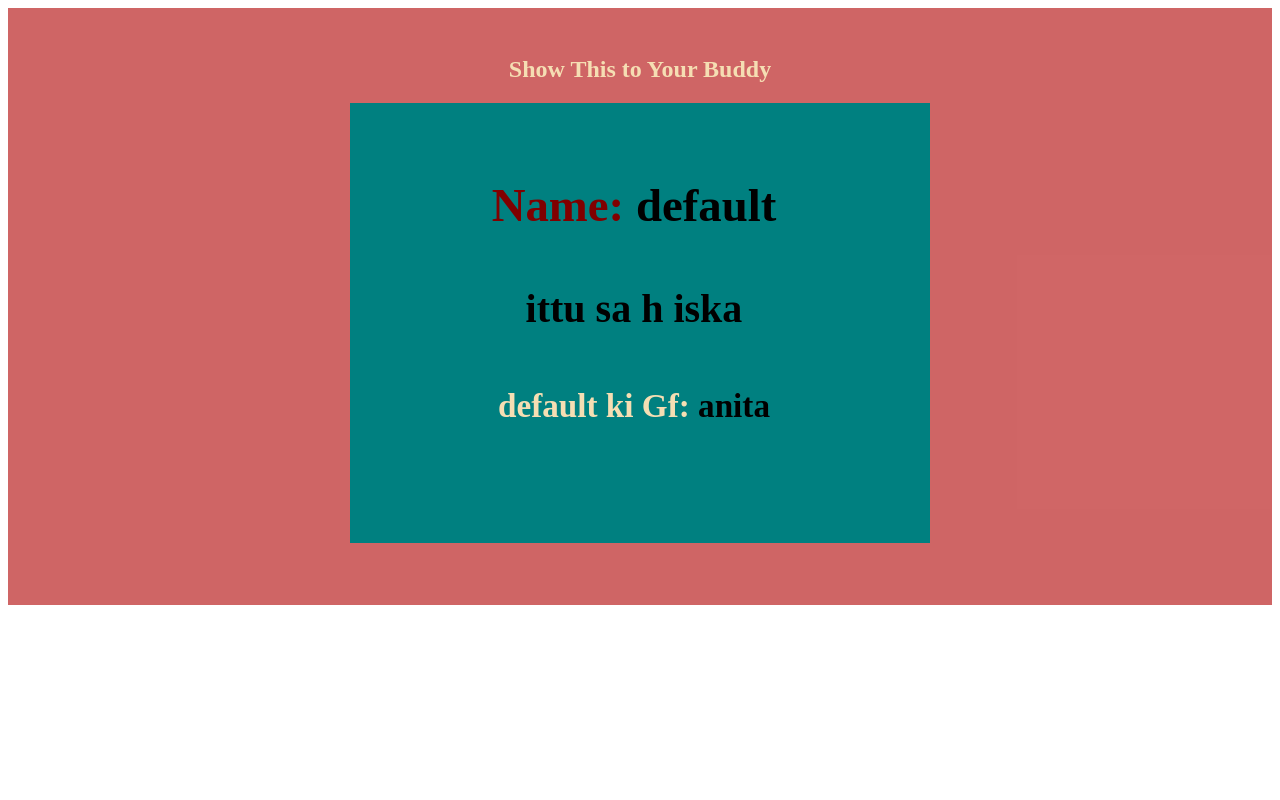
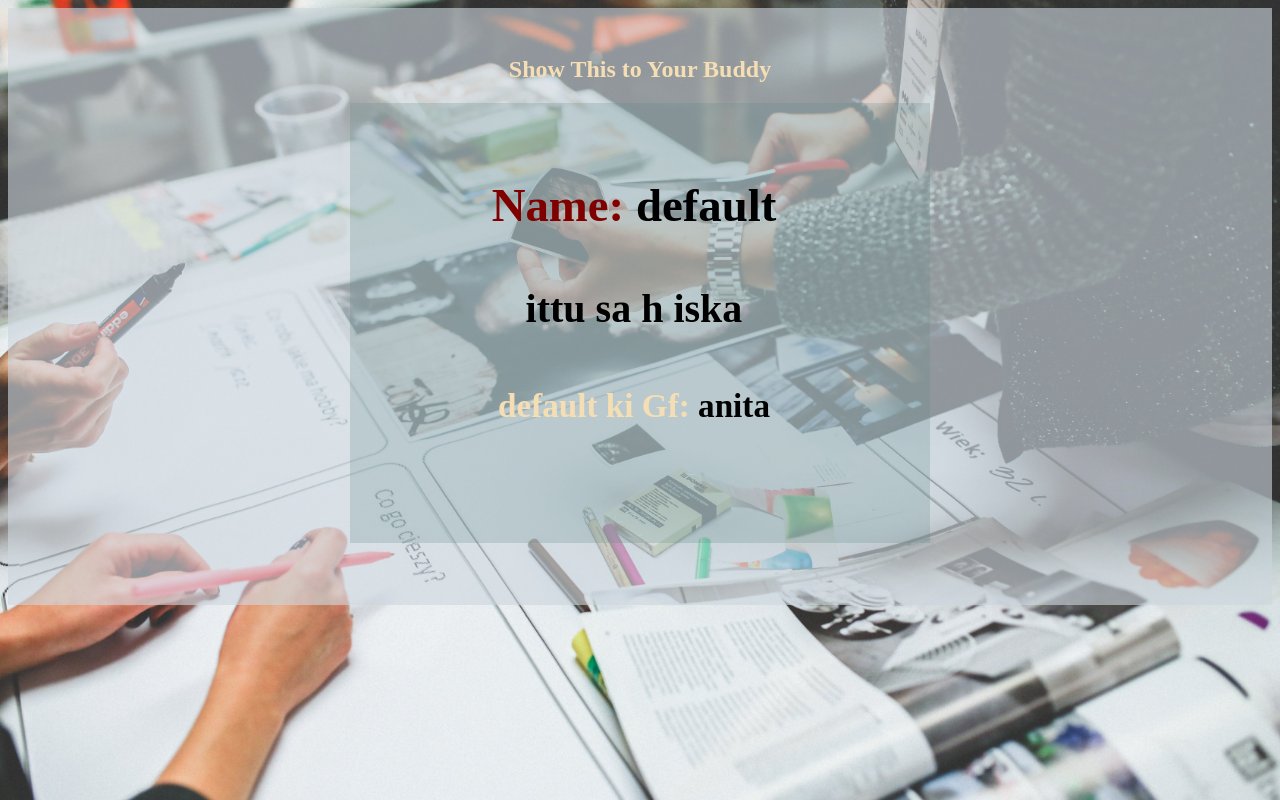
Before and after one commit to AnshulPratap26/Earn, a Django app: page /show in a window 1280 px wide. Run offline with Django 3.2, Linux system fonts and the light colour scheme.

Commit message:
version new1

```diff
--- a/templates/show.html
+++ b/templates/show.html
@@ -15,16 +15,24 @@
     <title>Result:checkout</title>
 </head>
 <style>
+	{% load static %}
+	body{
+		text-align-last: center;
+		background-image: url({% static 'ern/bck.jpg'%});
+		position: relative;
+		background-size: cover;
+	}
+
 	div{
 		text-align-last: center;
-    background: #cd5c5cf0;
+    background: #ccd7de9c;
     color: wheat;
     padding-top: 28px;
     padding-bottom: 62px;
 	}
 	.comp{
 		display: inline-block;
-		background-color: teal;
+		background-color: #62868640;
     	padding-right: 154px;
     	padding-left: 142px;
     	font-size: 2.5em;
```
Also changed, not shown: templates/index.html (+9 -3 lines), static/ern/bck.jpg (added).
